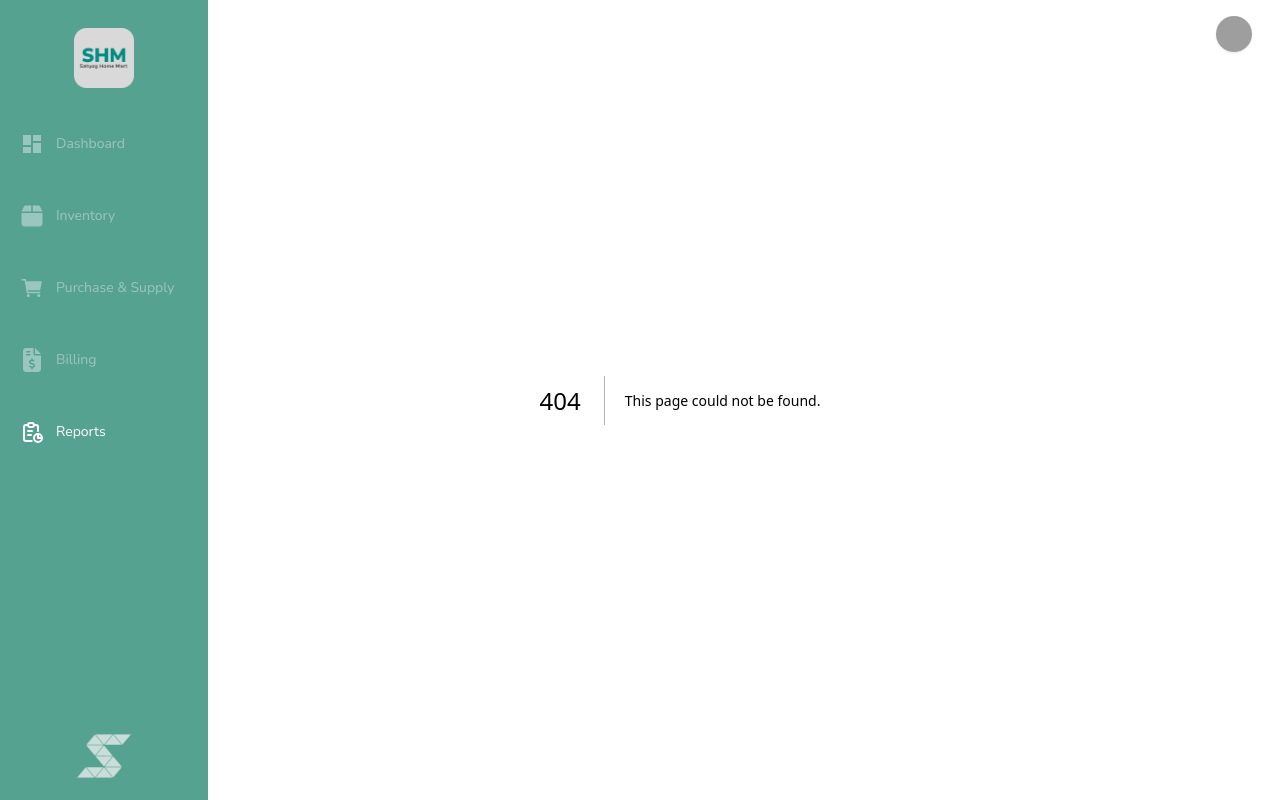
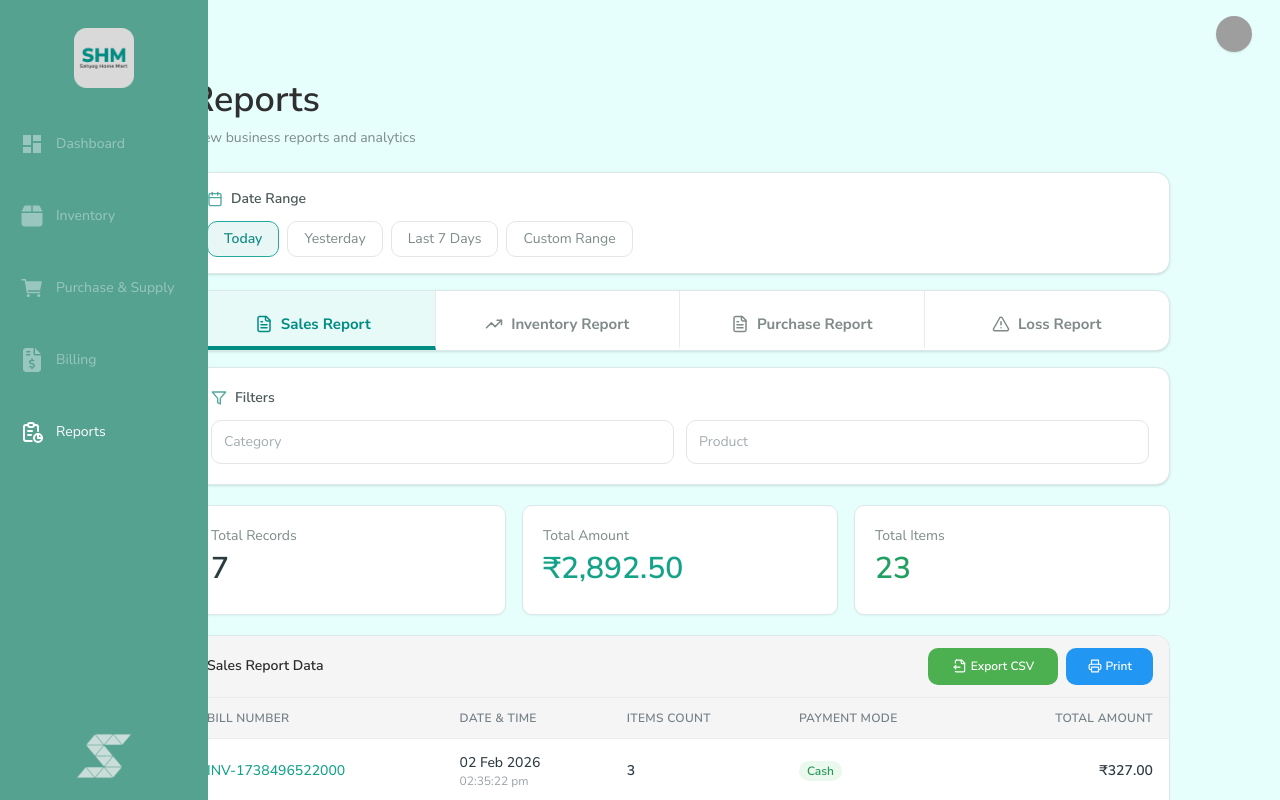
Before and after one commit to mandeep140/showa-grocery-management, a Next.js app in the folder client/: page /client/reports in a window 1280 px wide. Before the commit this address had no page. Shown: the top 800 px of the page. Built offline with nearby package versions, Linux system fonts and the light colour scheme; grey boxes are pictures that could not be loaded.

Commit message:
add reports page

```diff
--- /dev/null
+++ b/client/app/client/reports/page.jsx
@@ -0,0 +1,27 @@
+'use client'
+
+import { useState } from 'react'
+import { getReportContent, pillStyles, tabs } from './report-config'
+import { DateRangeCard, FiltersCard, ReportTable, SummaryCards, TabsCard } from '@/component/ReportComponents'
+
+export default function ReportsPage() {
+  const [activeTab, setActiveTab] = useState('sales')
+  const content = getReportContent(activeTab)
+
+  return (
+    <div className='min-h-screen bg-[#E6FFFD] px-5 pb-10 pt-20 md:px-10 md:pb-12'>
+      <div className='mx-auto w-full max-w-245'>
+        <header className='mb-6'>
+          <h1 className='text-3xl font-semibold text-[#2F2F2F] sm:text-4xl'>Reports</h1>
+          <p className='mt-2 text-sm text-[#7D8B8A]'>View business reports and analytics</p>
+        </header>
+
+        <DateRangeCard />
+        <TabsCard tabs={tabs} activeTab={activeTab} setActiveTab={setActiveTab} />
+        <FiltersCard />
+        <SummaryCards cards={content.cards} />
+        <ReportTable content={content} pillStyles={pillStyles} />
+      </div>
+    </div>
+  )
+}
```
